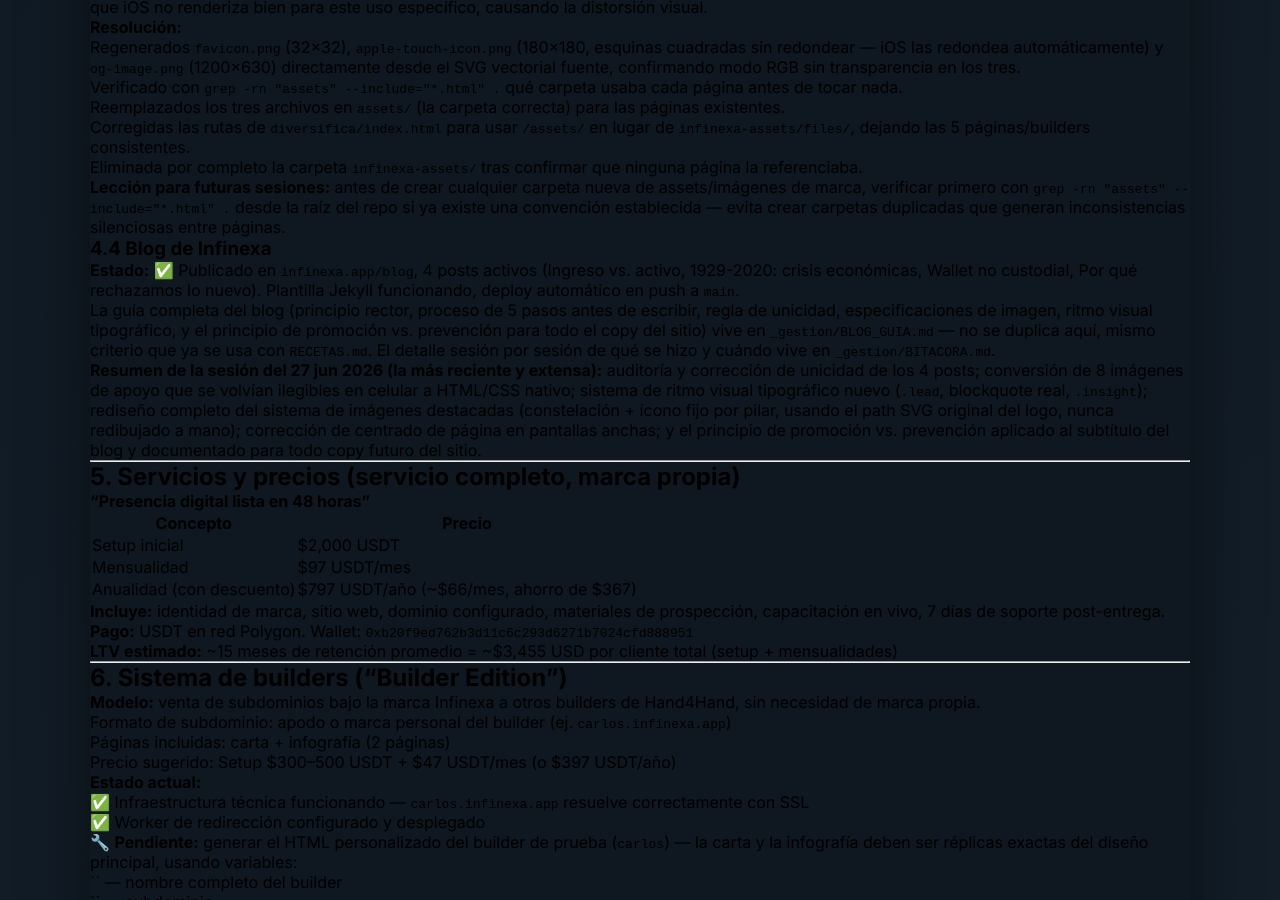
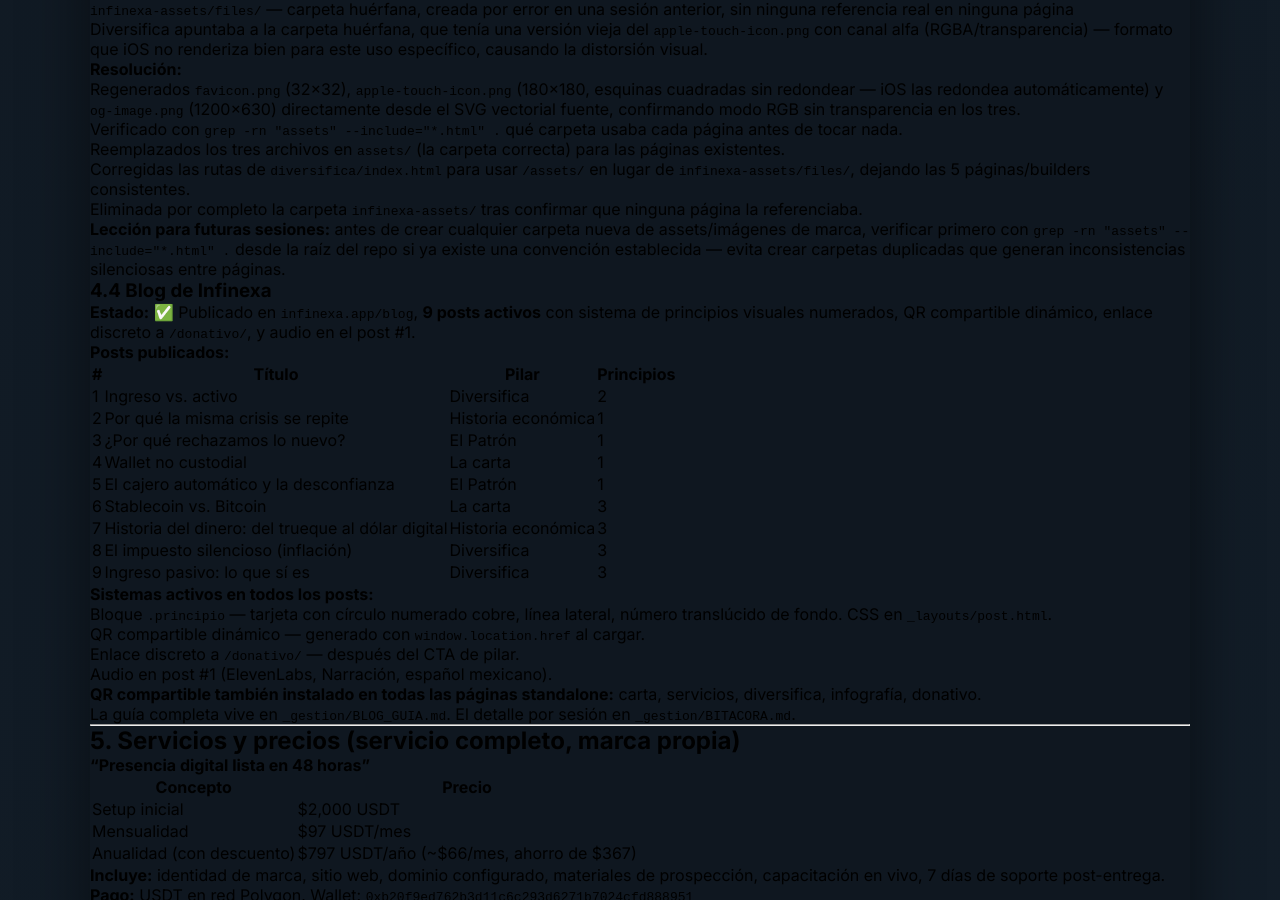
Before and after one commit to Appsalex/infinexa, a Jekyll site: the page built from ESTADO.md, in a window 1280 px wide and 900 px high, scrolled down 5491 px. Built offline with Jekyll 4.4.1, drawn with Linux system fonts in a browser that asks for light colours; our own code applies the rules of GitHub Pages for plain Markdown files; some of the changed text lies outside the part shown.

Commit message:
Actualizar ESTADO.md: 9 posts, donativo, QR, principios visuales, audio

```diff
--- a/ESTADO.md
+++ b/ESTADO.md
@@ -2,7 +2,7 @@
 
 > Este archivo es la fuente única de verdad del proyecto. Se actualiza después de cada sesión de trabajo, sin importar en qué conversación de Claude se realizó. No se crean archivos nuevos por conversación — siempre se edita este mismo documento.
 
-**Última actualización:** 27 de junio, 2026 (sesión larga: auditoría de unicidad de los 4 posts del blog, conversión de imágenes ilegibles a HTML/CSS nativo, sistema de ritmo visual tipográfico, rediseño del sistema de imágenes destacadas del blog, principio de promoción vs. prevención documentado para todo el copy del sitio — detalle completo en `_gestion/BLOG_GUIA.md` y `_gestion/BITACORA.md`)
+**Última actualización:** 30 de junio – 1 de julio, 2026 (sesión extensa: 5 posts nuevos publicados (#5–#9), sistema de principios visuales en los 9 posts, QR compartible dinámico en todo el sitio, página de donativo USDT+Bitcoin, audio en post #1 vía ElevenLabs, bloque `.principio` con círculo numerado cobre, investigación con datos verificados en posts de stablecoins e inflación — detalle en `_gestion/BLOG_GUIA.md` y `_gestion/BITACORA.md`)
 
 ---
 
@@ -114,7 +114,8 @@
 | La infografía | `infinexa.app/infografia` | ✅ Publicada — gradiente corregido hasta DeFi, tipografía igualada con la carta |
 | Servicios | `infinexa.app/servicios` | ✅ Publicada — con precios USDT y wallet (sin QR) |
 | Diversifica | `infinexa.app/diversifica` | ✅ Publicada — ver detalles abajo |
-| Blog | `infinexa.app/blog` | ✅ Publicado — 4 posts, ver sección 4.4 |
+| Blog | `infinexa.app/blog` | ✅ Publicado — 9 posts, ver sección 4.4 |
+| Donativo | `infinexa.app/donativo` | ✅ Publicada — USDT (Polygon) + Bitcoin, QR verificados |
 
 **Detalles técnicos resueltos en la infografía:**
 - Gradiente de la barra histórica corregido para terminar exactamente en el marcador "DeFi"
@@ -253,29 +254,36 @@
 
 ### 4.4 Blog de Infinexa
 
-**Estado:** ✅ Publicado en `infinexa.app/blog`, 4 posts activos (Ingreso vs.
-activo, 1929-2020: crisis económicas, Wallet no custodial, Por qué
-rechazamos lo nuevo). Plantilla Jekyll funcionando, deploy automático
-en push a `main`.
+**Estado:** ✅ Publicado en `infinexa.app/blog`, **9 posts activos** con
+sistema de principios visuales numerados, QR compartible dinámico,
+enlace discreto a `/donativo/`, y audio en el post #1.
 
-La guía completa del blog (principio rector, proceso de 5 pasos antes
-de escribir, regla de unicidad, especificaciones de imagen, ritmo
-visual tipográfico, y el principio de promoción vs. prevención para
-todo el copy del sitio) vive en `_gestion/BLOG_GUIA.md` — no se
-duplica aquí, mismo criterio que ya se usa con `RECETAS.md`. El
-detalle sesión por sesión de qué se hizo y cuándo vive en
-`_gestion/BITACORA.md`.
+**Posts publicados:**
 
-**Resumen de la sesión del 27 jun 2026 (la más reciente y extensa):**
-auditoría y corrección de unicidad de los 4 posts; conversión de 8
-imágenes de apoyo que se volvían ilegibles en celular a HTML/CSS
-nativo; sistema de ritmo visual tipográfico nuevo (`.lead`, blockquote
-real, `.insight`); rediseño completo del sistema de imágenes
-destacadas (constelación + ícono fijo por pilar, usando el path SVG
-original del logo, nunca redibujado a mano); corrección de centrado
-de página en pantallas anchas; y el principio de promoción vs.
-prevención aplicado al subtítulo del blog y documentado para todo
-copy futuro del sitio.
+| # | Título | Pilar | Principios |
+|---|---|---|---|
+| 1 | Ingreso vs. activo | Diversifica | 2 |
+| 2 | Por qué la misma crisis se repite | Historia económica | 1 |
+| 3 | ¿Por qué rechazamos lo nuevo? | El Patrón | 1 |
+| 4 | Wallet no custodial | La carta | 1 |
+| 5 | El cajero automático y la desconfianza | El Patrón | 1 |
+| 6 | Stablecoin vs. Bitcoin | La carta | 3 |
+| 7 | Historia del dinero: del trueque al dólar digital | Historia económica | 3 |
+| 8 | El impuesto silencioso (inflación) | Diversifica | 3 |
+| 9 | Ingreso pasivo: lo que sí es | Diversifica | 3 |
+
+**Sistemas activos en todos los posts:**
+- Bloque `.principio` — tarjeta con círculo numerado cobre, línea lateral,
+  número translúcido de fondo. CSS en `_layouts/post.html`.
+- QR compartible dinámico — generado con `window.location.href` al cargar.
+- Enlace discreto a `/donativo/` — después del CTA de pilar.
+- Audio en post #1 (ElevenLabs, Narración, español mexicano).
+
+**QR compartible también instalado en todas las páginas standalone:**
+carta, servicios, diversifica, infografía, donativo.
+
+La guía completa vive en `_gestion/BLOG_GUIA.md`. El detalle por sesión
+en `_gestion/BITACORA.md`.
 
 ---
 
@@ -352,7 +360,8 @@
 ## 8. Próximos pasos inmediatos
 
 1. **🔴 Prioritario — Ejecutar la eliminación de la mecánica de Ciclos 2×2 del Escalón 4 de la carta** (riesgo de cumplimiento — ver sección 4.0). Prompt ya generado, pendiente de llevarse a la conversación de páginas web y aplicarse al `index.html` real.
-2. Definir el tema del post #5 del blog siguiendo el Paso 1 de `BLOG_GUIA.md` (demanda comprobada) — quedó pendiente de la sesión del 27 jun 2026, donde el trabajo se redirigió a auditar los 4 posts existentes antes de avanzar a uno nuevo.
+2. **Blog — próximos posts identificados (no escritos todavía):** Remesas y USDT (cómo enviar dinero sin banco, datos reales de comisiones, pilar la carta) · El dinero y la inflación en profundidad (tema escrito como post #8, puede ampliarse con más datos) · Posts futuros sobre DeFi en práctica.
+3. **Audio pendiente para posts #2–#9** — flujo documentado en sección 9.3 de `BLOG_GUIA.md`. Scripts de ElevenLabs pendientes de generar para cada post.
 3. Generar HTML completo de `carta.html` e `infografia.html` para el sistema de builders (templates con variables) — al hacerlo, incorporar ya la versión corregida sin la mecánica de ciclos
 4. Terminar de personalizar y publicar el builder de prueba `carlos`
 5. Aplicar el nuevo logo al sitio web en vivo (`infinexa.app`)
```
